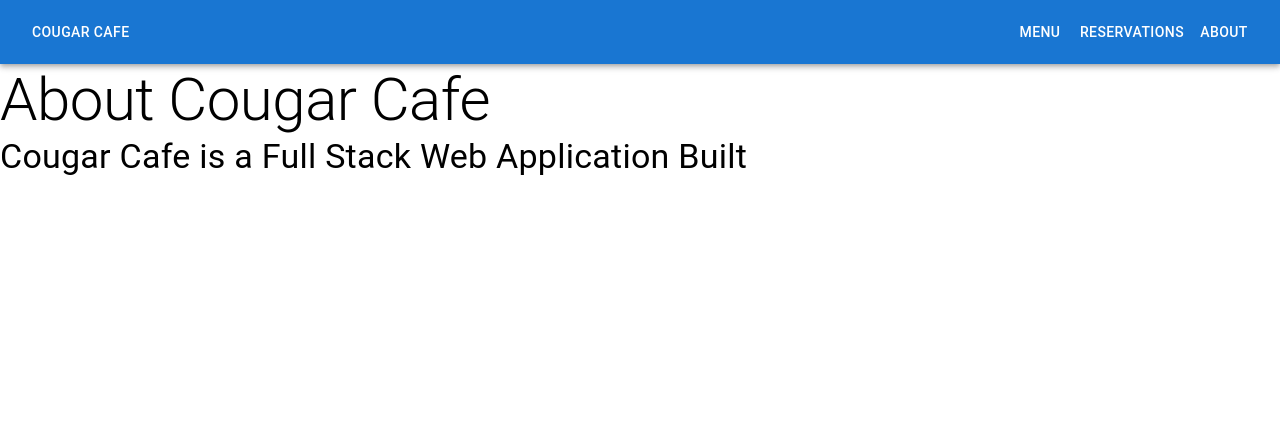
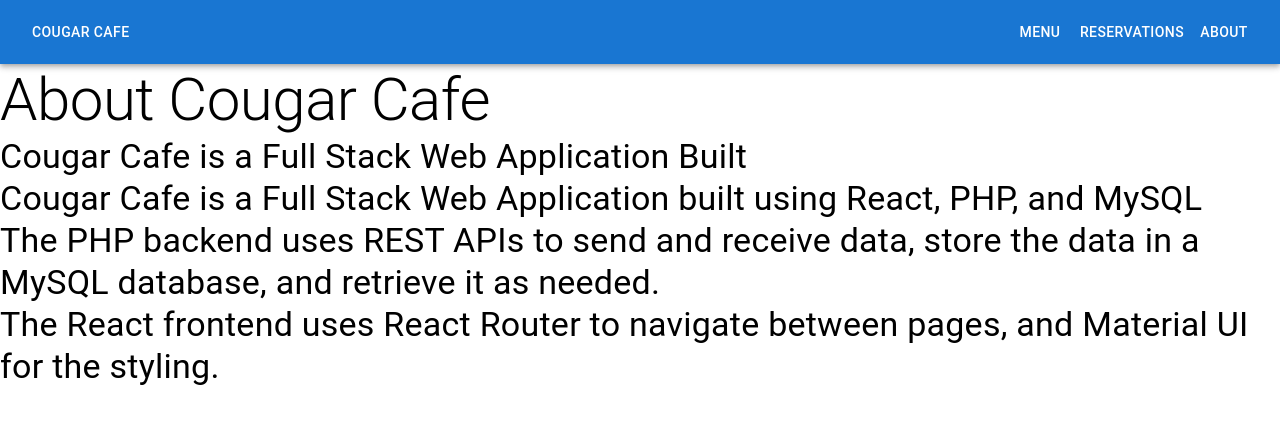
Before and after one commit to CKoko99/CougarCafe, a React (Create React App) app in the folder frontend/: page /about in a window 1280 px wide. Shown: the top 424 px of the page. Built offline with nearby package versions, Linux system fonts and the light colour scheme.

Commit message:
Add content for About Page

```diff
--- a/frontend/src/Components/About/About.js
+++ b/frontend/src/Components/About/About.js
@@ -2,12 +2,17 @@
 import { Box } from '@mui/system';
 import React from 'react';
 
-const aboutText = "Cougar Cafe is a Full Stack Web Application built using React, PHP, and MySQL"
+const aboutText1 = "Cougar Cafe is a Full Stack Web Application built using React, PHP, and MySQL"
+const aboutText2 = "The PHP backend uses REST APIs to send and receive data, store the data in a MySQL database, and retrieve it as needed."
+const aboutText3 = "The React frontend uses React Router to navigate between pages, and Material UI for the styling."
 export default function About() {
     return (
         <Box>
             <Typography variant="h2">About Cougar Cafe</Typography>
             <Typography variant="h4">Cougar Cafe is a Full Stack Web Application Built</Typography>
+            <Typography variant="h4">{aboutText1}</Typography>
+            <Typography variant="h4">{aboutText2}</Typography>
+            <Typography variant="h4">{aboutText3}</Typography>
         </Box>
     )
 }
```
